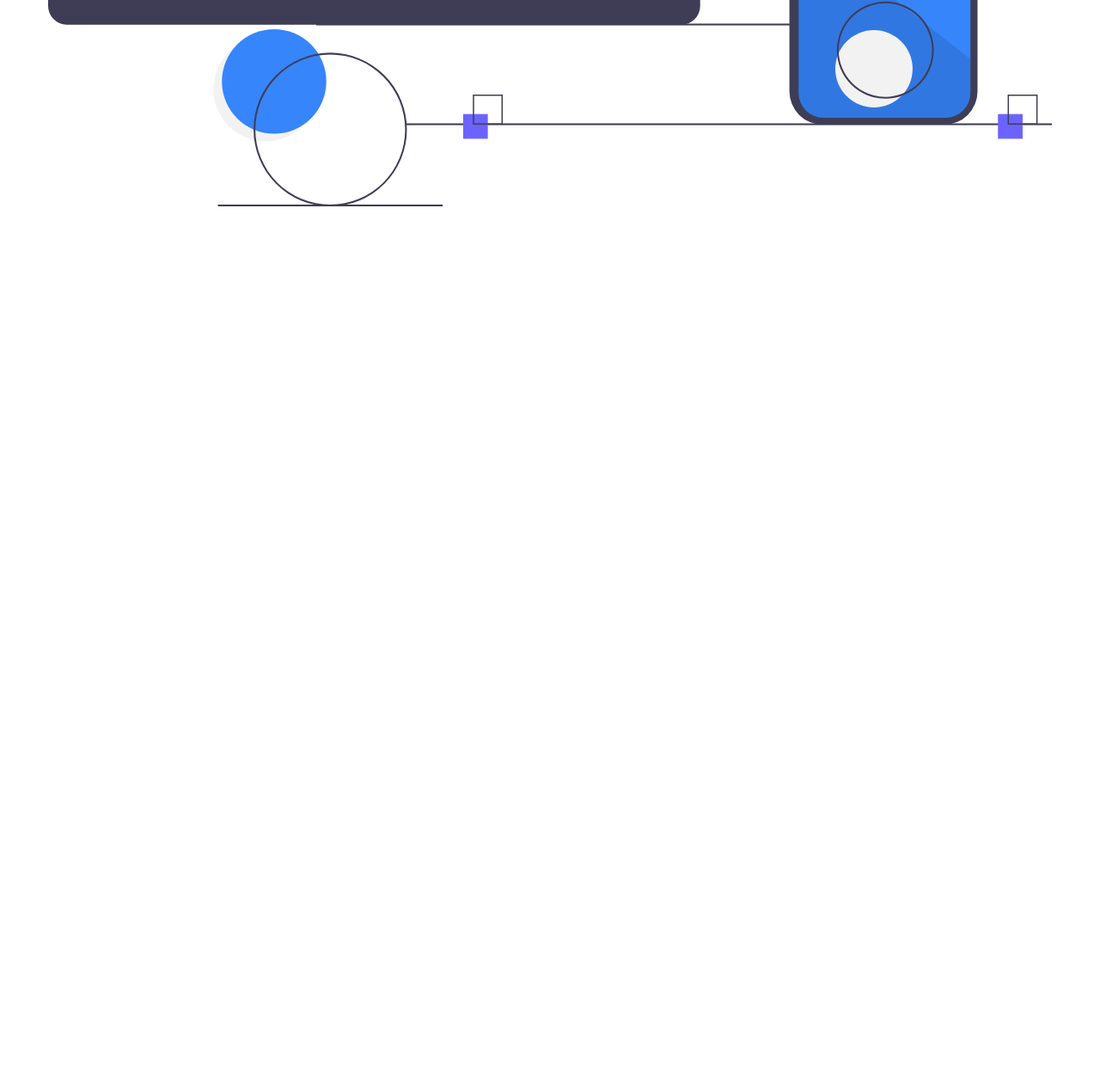
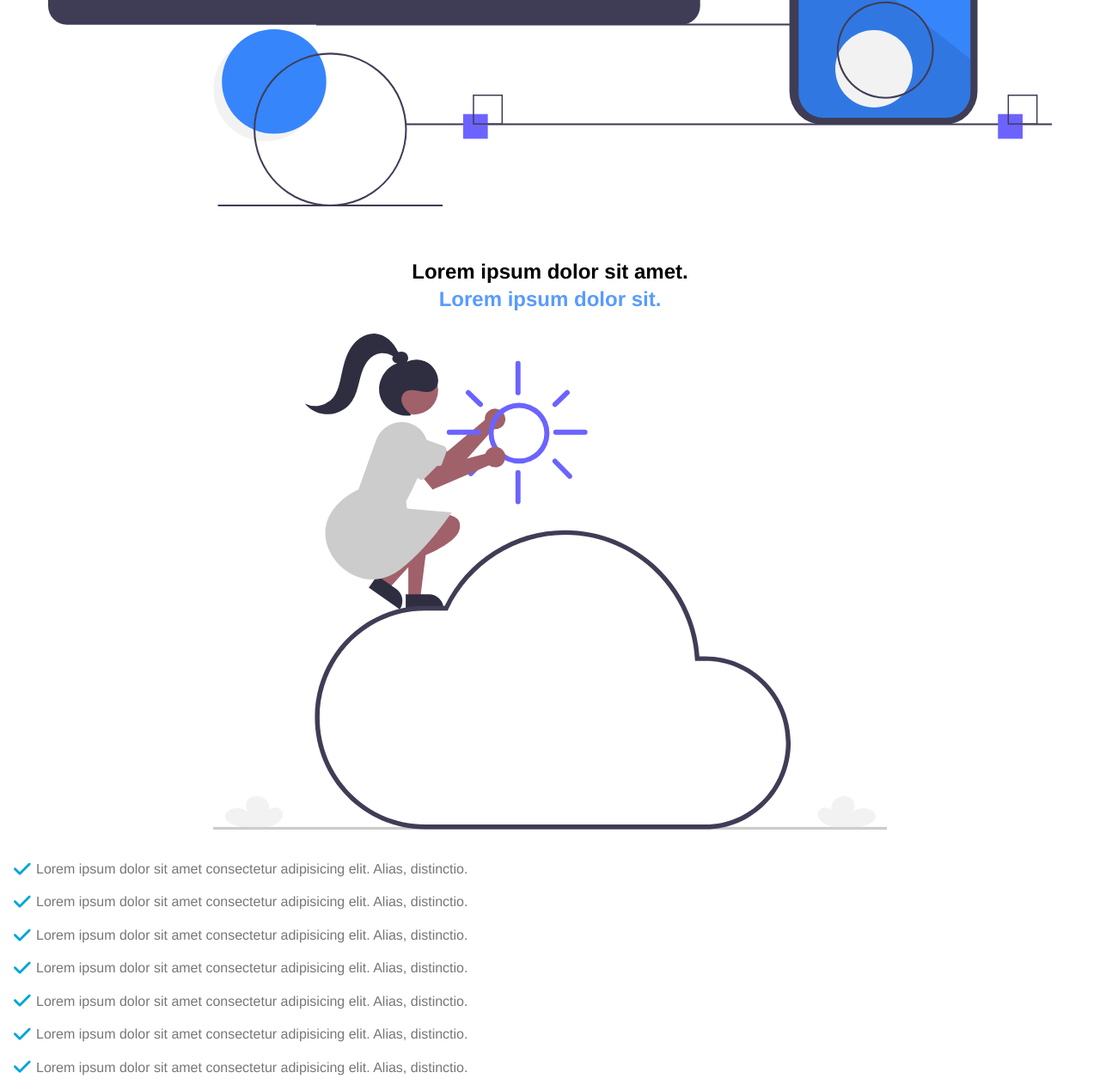
Before and after one commit to William-italia/Clone-Tindo, a plain HTML site: page index.html in a window 1280 px wide. Shown: the part 5376-6645 px from the top of the page at 86% size. Before the commit the page ends 5676 px from the top, so only its background shows below. Drawn offline with Linux system fonts and the light colour scheme.

Commit message:
services-check

```diff
--- a/assets/css/main.css
+++ b/assets/css/main.css
@@ -251,3 +251,26 @@ margin: 0;
     padding: 1.5rem;
     width: 100%;
 }
+
+.check-services .title {
+    text-align: center;
+    line-height: 2em;
+    padding: 2rem, 2rem, 1rem, 2rem;
+}
+
+.check-services .title img {
+    padding: 1.5rem;
+    width: 65%;
+}
+
+.check-box {
+    display: flex;
+    align-items: center;
+    margin-bottom: 1rem;
+    margin-left: 1rem;
+}
+
+.check-box > i {
+    margin-right: .4rem;
+    font-size: 1.4rem;
+}
--- a/index.html
+++ b/index.html
@@ -166,6 +166,42 @@
         </p>
         <img src="./assets/img/app.svg" alt="">
     </section>
+    <section class="check-services">
+    <div class="title">
+        <h2>Lorem ipsum dolor sit amet.</h2>
+        <h2><span class="font-blue">Lorem ipsum dolor sit.</span></h2>
+        <img src="./assets/img/trip.svg" alt="">
+    </div>
+    <div class="check-box">
+        <i class="fa-sharp fa-solid fa-check" style="color: #00a5d8;"></i>
+        <p class="description">Lorem ipsum dolor sit amet consectetur adipisicing elit. Alias, distinctio.</p>
+    </div>
+    <div class="check-box">
+        <i class="fa-sharp fa-solid fa-check" style="color: #00a5d8;"></i>
+        <p class="description">Lorem ipsum dolor sit amet consectetur adipisicing elit. Alias, distinctio.</p>
+    </div>
+    <div class="check-box">
+        <i class="fa-sharp fa-solid fa-check" style="color: #00a5d8;"></i>
+        <p class="description">Lorem ipsum dolor sit amet consectetur adipisicing elit. Alias, distinctio.</p>
+    </div>
+    <div class="check-box">
+        <i class="fa-sharp fa-solid fa-check" style="color: #00a5d8;"></i>
+        <p class="description">Lorem ipsum dolor sit amet consectetur adipisicing elit. Alias, distinctio.</p>
+    </div>
+    <div class="check-box">
+        <i class="fa-sharp fa-solid fa-check" style="color: #00a5d8;"></i>
+        <p class="description">Lorem ipsum dolor sit amet consectetur adipisicing elit. Alias, distinctio.</p>
+    </div>
+    <div class="check-box">
+        <i class="fa-sharp fa-solid fa-check" style="color: #00a5d8;"></i>
+        <p class="description">Lorem ipsum dolor sit amet consectetur adipisicing elit. Alias, distinctio.</p>
+    </div>
+    <div class="check-box">
+        <i class="fa-sharp fa-solid fa-check" style="color: #00a5d8;"></i>
+        <p class="description">Lorem ipsum dolor sit amet consectetur adipisicing elit. Alias, distinctio.</p>
+    </div>
+
+    </section>
 
     <script  src ="https://kit.fontawesome.com/3c1cdaf6f0.js" crossorigin ="anonymous"></script>
     <script src="./assets/js/app.js"></script>
```
Also changed, not shown: assets/img/trip.svg (added).
